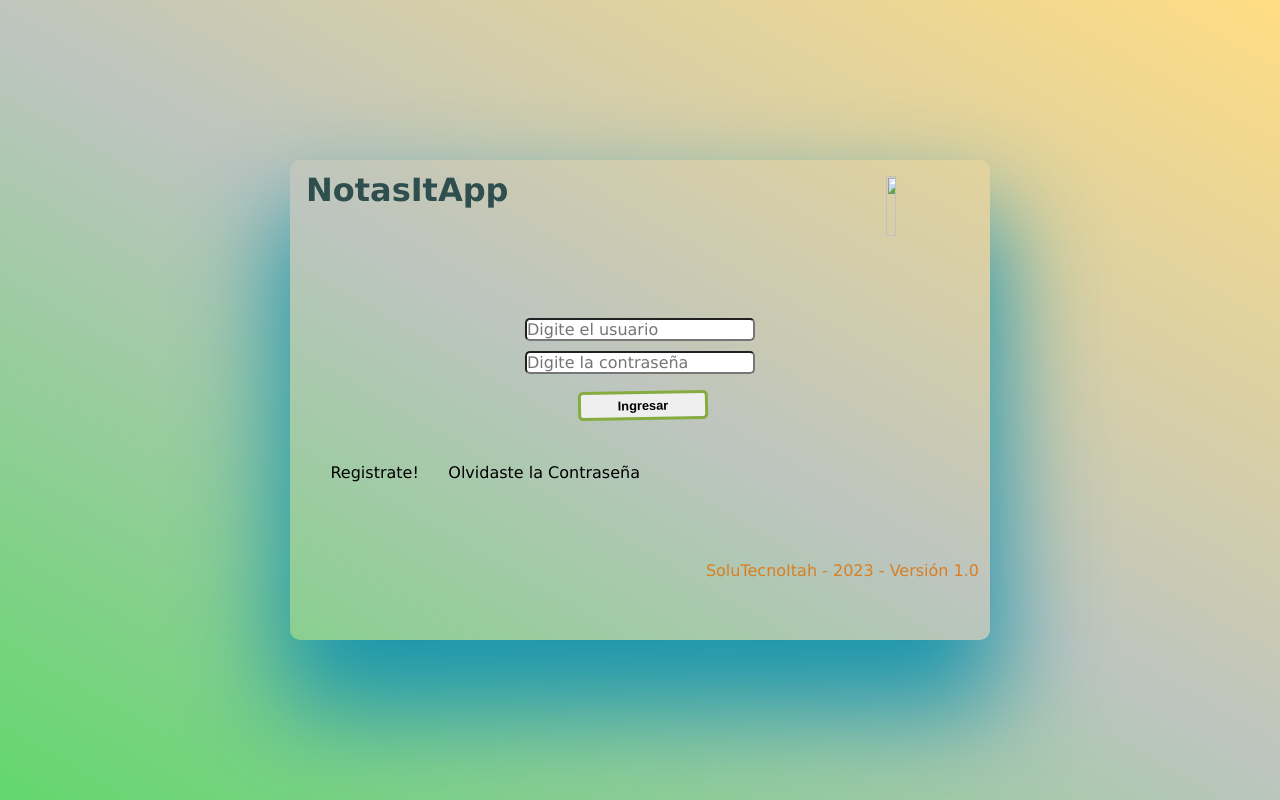
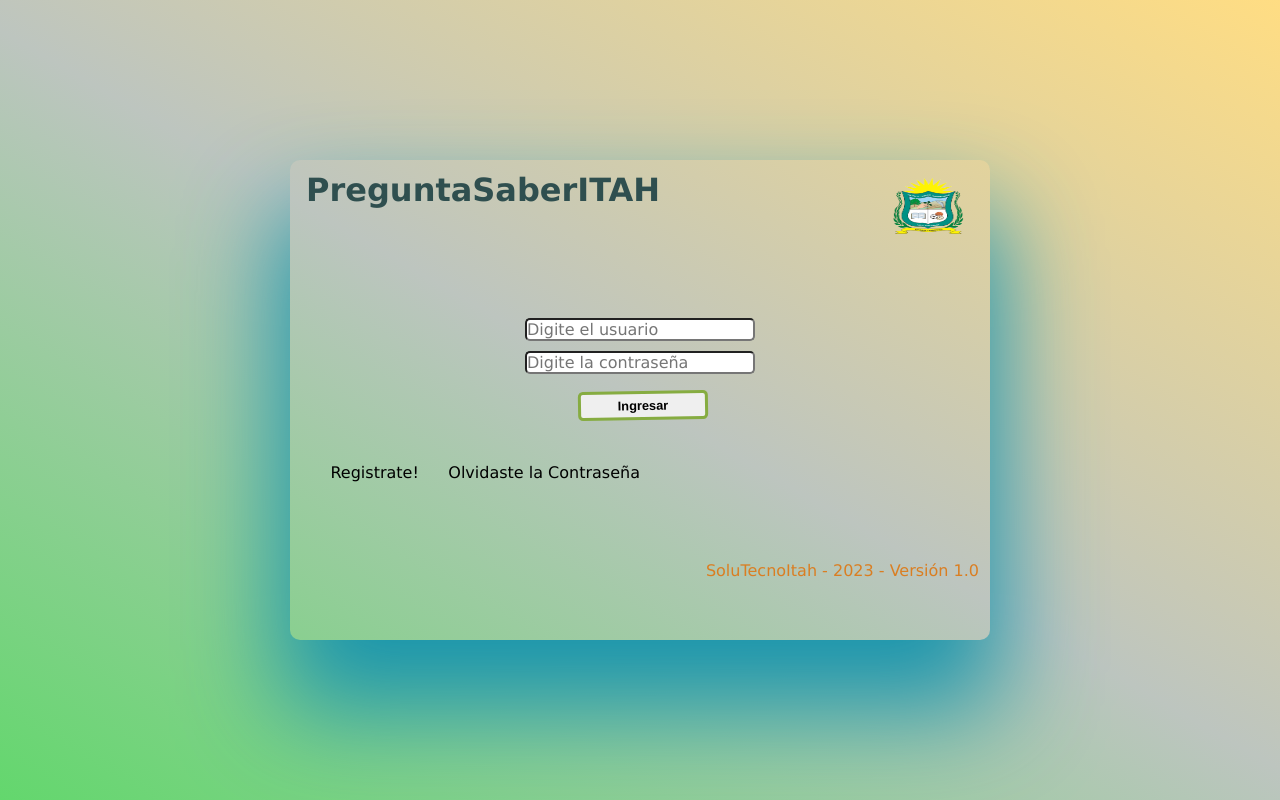
Before and after one commit to Tomasi1609/appEvaluaConxlsx, a website: page index.html in a window 1280 px wide. Drawn offline with Linux system fonts and the light colour scheme.

Commit message:
Agrego imagen escudo

```diff
--- a/css/estilo.css
+++ b/css/estilo.css
@@ -2,8 +2,6 @@
     margin: 0;
     padding: 0;
 }
-
-
 
 
 body {
--- a/index.html
+++ b/index.html
@@ -4,14 +4,14 @@
     <meta charset="UTF-8">
     <meta http-equiv="X-UA-Compatible" content="IE=edge">
     <meta name="viewport" content="width=device-width, initial-scale=1.0">
-    <title>NotasItApp</title>
+    <title>PreguntaSaberITAH</title>
     <link rel="stylesheet" href="css/estilo.css">
 </head>
 <body>
     <div class="contenedor">
         <header class="header" id="encabezado">
-            <h1>NotasItApp</h1>
-            <img src="img/escudo.jpg">
+            <h1>PreguntaSaberITAH</h1>
+            <img src="img/escudo_itah.webp">
         </header>
         <main class="main" id="principal">
            <form name="miForm" id="formulario1">
```
Also changed, not shown: img/escudo_itah.webp (added).
